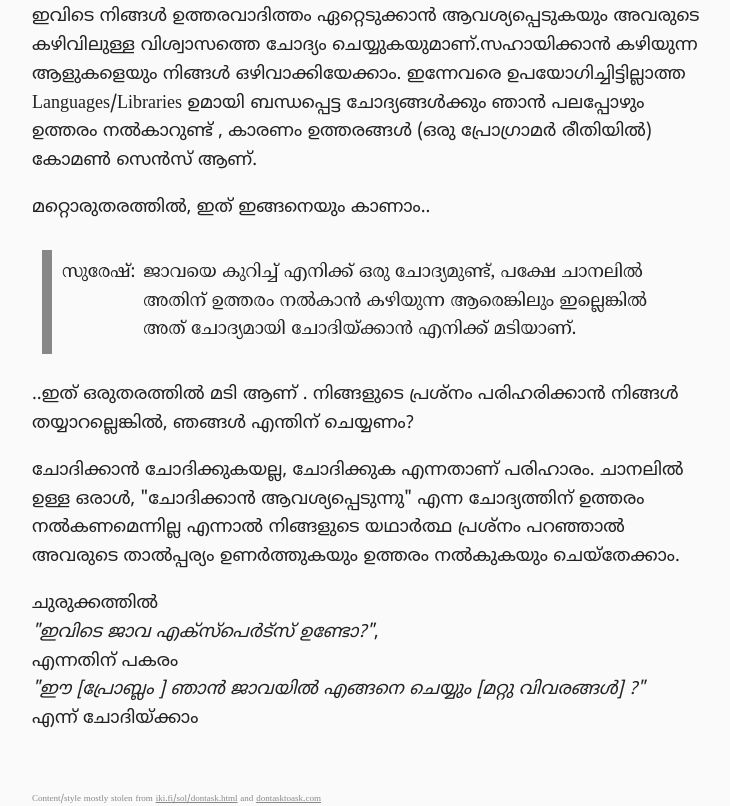
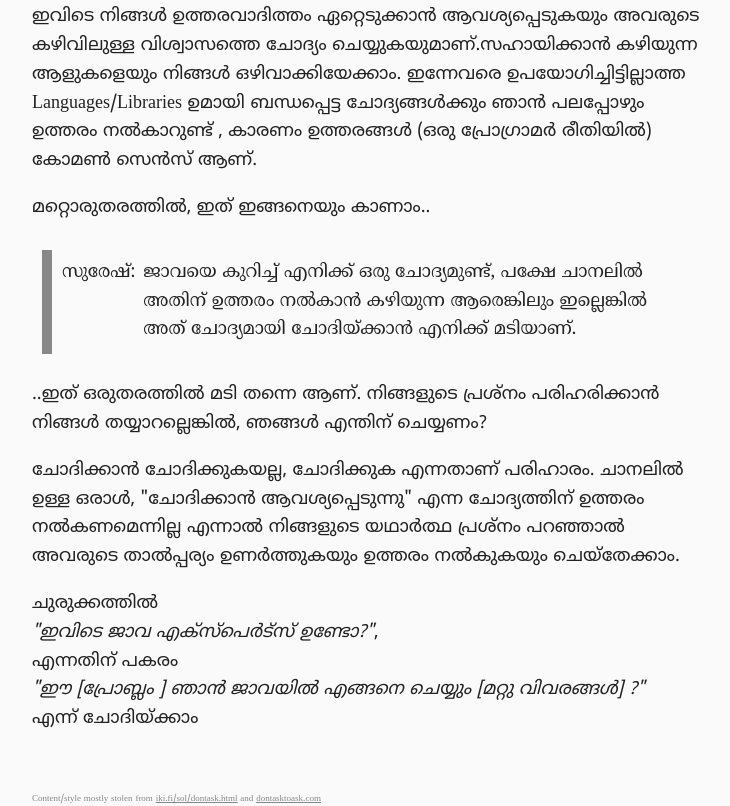
Before and after one commit to amith-vp/dontasktoask, a plain HTML site: page index.html in a window 1280 px wide. Shown: the part 679-1485 px from the top of the page, without its empty margins (272-1002 px from the left). Drawn offline with Linux system fonts and the light colour scheme.

Commit message:
Update index.html

```diff
--- a/index.html
+++ b/index.html
@@ -157,7 +157,7 @@ blockquote p {
       </p>
     </blockquote>
     <p>
-      ..ഇത് ഒരുതരത്തിൽ മടി ആണ് . നിങ്ങളുടെ പ്രശ്നം പരിഹരിക്കാൻ നിങ്ങൾ തയ്യാറല്ലെങ്കിൽ, ഞങ്ങൾ എന്തിന് ചെയ്യണം?
+      ..ഇത് ഒരുതരത്തിൽ മടി തന്നെ ആണ്. നിങ്ങളുടെ പ്രശ്നം പരിഹരിക്കാൻ നിങ്ങൾ തയ്യാറല്ലെങ്കിൽ, ഞങ്ങൾ എന്തിന് ചെയ്യണം?
     </p>
     <p>
       ചോദിക്കാൻ ചോദിക്കുകയല്ല, ചോദിക്കുക എന്നതാണ് പരിഹാരം. ചാനലിൽ ഉള്ള ഒരാൾ, "ചോദിക്കാൻ ആവശ്യപ്പെടുന്നു" എന്ന ചോദ്യത്തിന് ഉത്തരം നൽകണമെന്നില്ല എന്നാൽ നിങ്ങളുടെ യഥാർത്ഥ പ്രശ്നം പറഞ്ഞാൽ  അവരുടെ താൽപ്പര്യം ഉണർത്തുകയും ഉത്തരം നൽകുകയും ചെയ്തേക്കാം.
```
